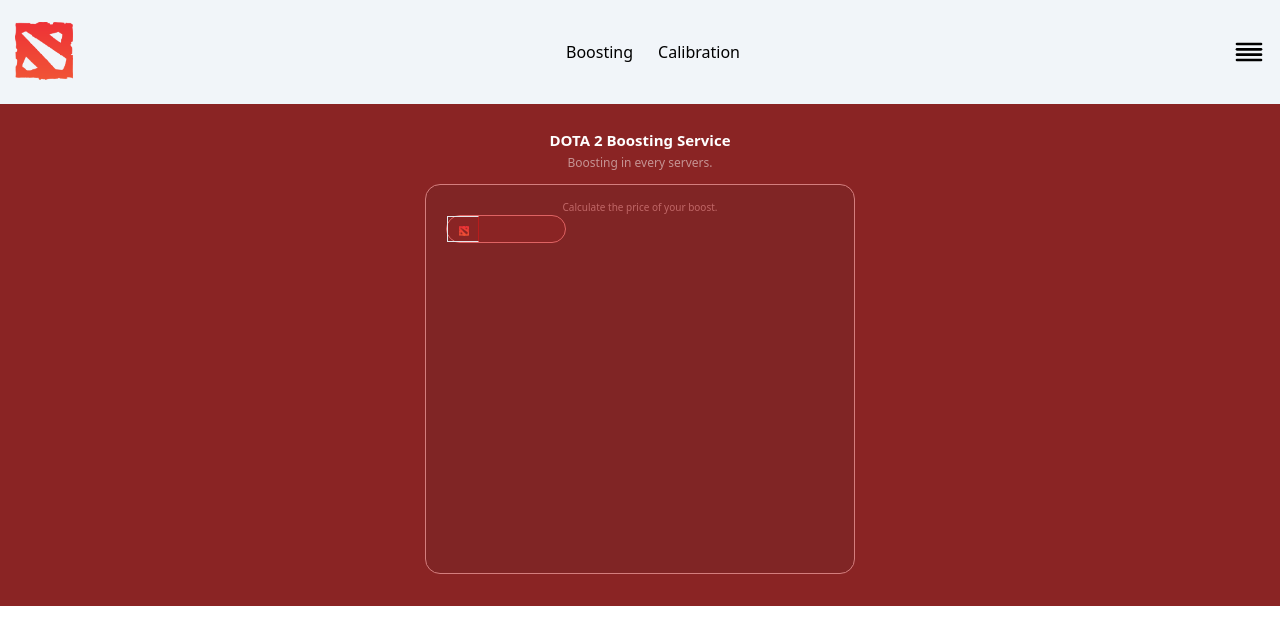
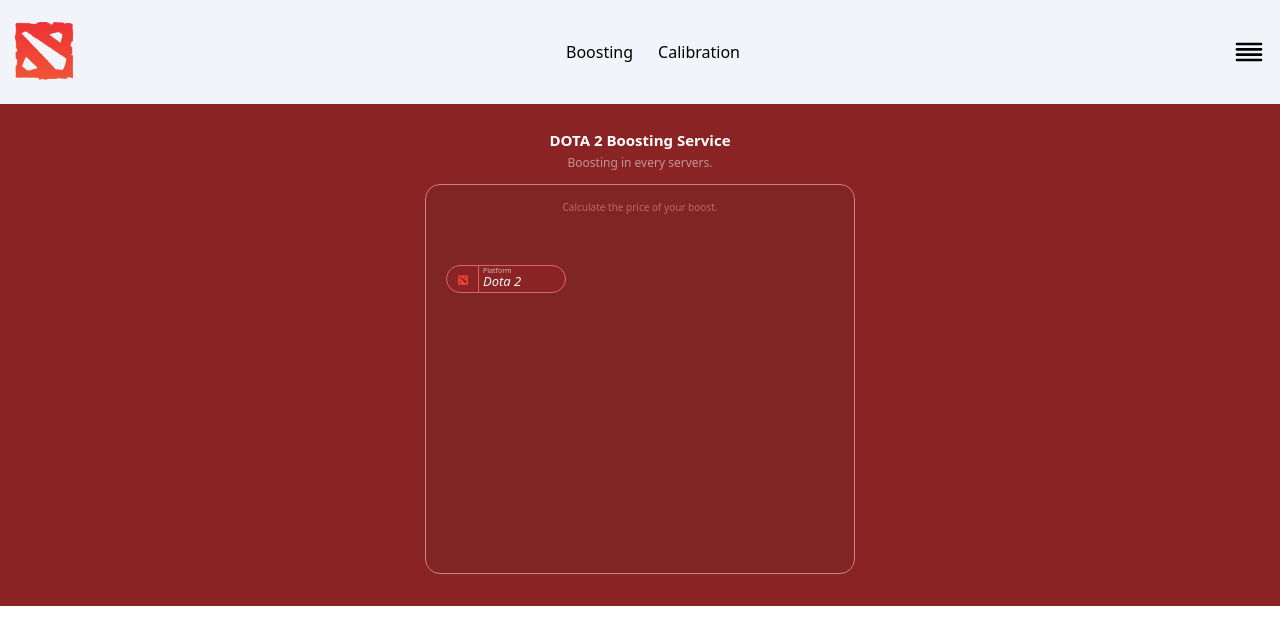
Before and after one commit to ryzncodes/dota2-boosting-site, a Next.js app: page / in a window 1280 px wide. Shown: the top 644 px of the page. Built offline with nearby package versions, Linux system fonts and the light colour scheme.

Commit message:
added parameters to twospacerec component

```diff
--- a/components/Content.jsx
+++ b/components/Content.jsx
@@ -1,19 +1,23 @@
 import React from 'react'
 import TwoSpacedRec from './TwoSpacedRec'
 import OneSpacedRec from './OneSpacedRec'
+import D2Logo from '../public/dt2logo.png'
+
+const Platform = "Platform"
+const dota2 = "Dota 2"
 
 function Content() {
   return (
     <div className="h-[502px] bg-[#8A2424]">
 
-        <p className="space-y-[2.5px]">
+        <div className="space-y-[2.5px]">
             <h1 className="pt-[25px] text-center text-[15px] font-semibold text-white">
                 DOTA 2 Boosting Service
             </h1>
             <h2 className="text-center text-[12px] font-normal text-white opacity-50">
                 Boosting in every servers.
             </h2>
-        </p>
+        </div>
 
         <div className="h-[390px] w-[430px] border border-[#D47E7E] bg-[#802525] mx-auto mt-[12px] rounded-[15px]">
 
@@ -21,8 +25,8 @@
             Calculate the price of your boost.
           </h1>
 
-          <div>
-          <TwoSpacedRec />
+          <div className="flex">
+          <TwoSpacedRec heading={Platform} value={dota2} logo={D2Logo} />
 
           </div>
         </div>
--- a/components/TwoSpacedRec.jsx
+++ b/components/TwoSpacedRec.jsx
@@ -1,19 +1,23 @@
 import React from 'react'
 import Image from 'next/image'
-import D2Logo from '../public/dt2logo.png'
 
-function TwoSpacedRec() {
+function TwoSpacedRec({heading, value, logo}) {
   return (
-    <div className="bg-[#8A2424] w-[120px] h-[28px] ml-[20px] border border-[#DF6363] rounded-[20px]">
-        <div className="flex h-[100%] w-[32px] border border-r-red-700 content-center pt-[9px] pl-[11px]">
+    <div className="flex bg-[#8A2424] w-[120px] h-[28px] ml-[20px] border border-[#DF6363] rounded-[20px] mt-[50px]">
+        <div className="flex h-[100%] w-[32px] border-r border-r-[#DF6363] content-center pt-[9px] pl-[11px]">
             <Image
-                src={D2Logo}
+                src={logo}
                 alt="Picture of Dota 2 Logo"
                 width="10px"
                 height="10px"
                 layout="fixed"
             />
         </div>
+
+        <div className="pl-1 -space-y-[5px]">
+          <h1 className="font-light text-[7px] opacity-70 text-gray-100">{heading}</h1>
+          <h2 className="text-gray-100 italic text-[13px]">{value}</h2>
+        </div>
     </div>
   )
 }
--- a/package.json
+++ b/package.json
@@ -18,6 +18,8 @@
     "autoprefixer": "^10.4.7",
     "eslint": "8.16.0",
     "eslint-config-next": "12.1.6",
+    "install": "^0.13.0",
+    "npm": "^8.11.0",
     "postcss": "^8.4.14",
     "tailwindcss": "^3.0.24"
   }
```
Also changed, not shown: 1 other file (tests, documents, lock files or other folders).
